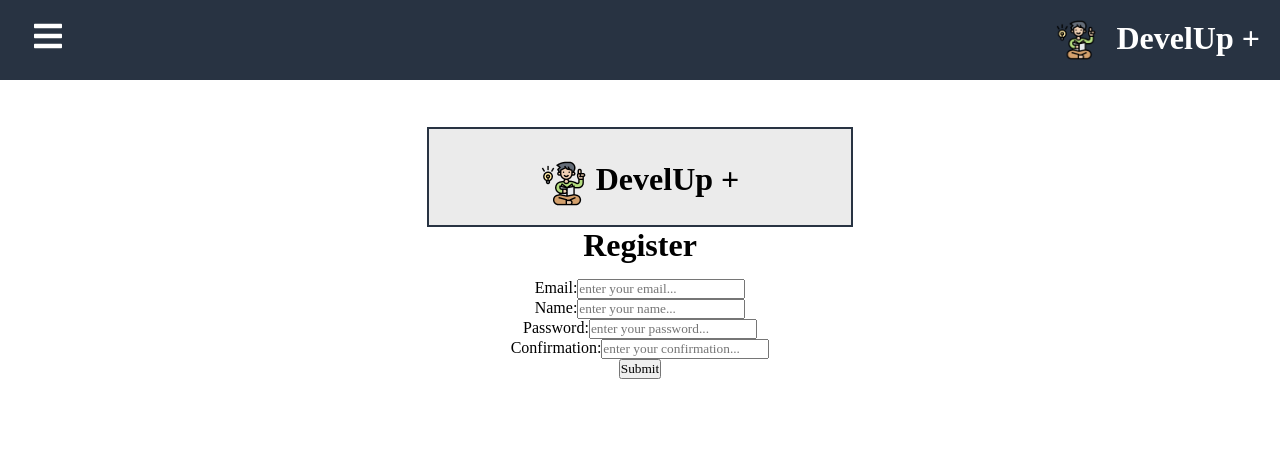
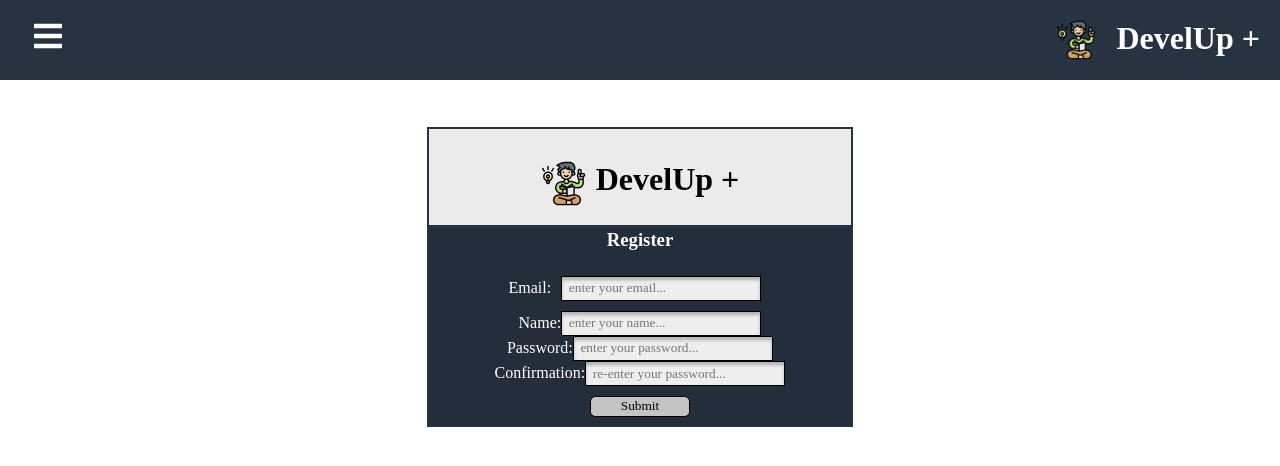
Before and after one commit to br1anlee/Develup-client, a React (Create React App) app: page /signup in a window 1280 px wide. Shown: the top 466 px of the page. Built offline with nearby package versions, Linux system fonts and the light colour scheme; no server answers.

Commit message:
register page

```diff
--- a/src/components/layout/Login.css
+++ b/src/components/layout/Login.css
@@ -89,3 +89,25 @@
 .a-tag:link{
     color: white;
 }
+
+.name{
+  width: 200.28px;
+  height: 25.08px;
+  left: 442.72px;
+  top: 298px;
+  background: linear-gradient(0deg, #EEEEEE, #EEEEEE), #C4C4C4;
+  border: 0.785844px solid #000000;
+  box-sizing: border-box;
+  box-shadow: inset 0px 3.14338px 3.14338px rgba(0, 0, 0, 0.25);
+}
+
+.confirmation {
+  width: 200.28px;
+  height: 25.08px;
+  left: 442.72px;
+  top: 298px;
+  background: linear-gradient(0deg, #EEEEEE, #EEEEEE), #C4C4C4;
+  border: 0.785844px solid #000000;
+  box-sizing: border-box;
+  box-shadow: inset 0px 3.14338px 3.14338px rgba(0, 0, 0, 0.25);
+}
--- a/src/components/pages/Signup.jsx
+++ b/src/components/pages/Signup.jsx
@@ -2,6 +2,7 @@ import { useState } from 'react'
 import axios from 'axios'
 import jwt_decode from 'jwt-decode'
 import { Navigate } from 'react-router-dom'
+import "../layout/Login.css"
 
 
 export default function Register({ currentUser, setCurrentUser }) {
@@ -52,12 +53,13 @@ export default function Register({ currentUser, setCurrentUser }) {
                     <h1>DevelUp +</h1>
                 </div>
           </div>
-    <div className="form-Container">
-      <h1 className="sign-in">Register</h1>
+    <div className="formContainer">
+      <div className="subMain">
+      <h3 className="sign-in">Register</h3>
       <p>{msg}</p>
+    </div>
 
       <form onSubmit={handleSubmit}>
-
         <div>
         <label htmlFor="email">Email:</label>
         <input
@@ -65,7 +67,8 @@ export default function Register({ currentUser, setCurrentUser }) {
           id="email"
           value={form.email}
           onChange={e => setForm({ ...form, email: e.target.value })}
-          placeholder='enter your email...'
+          placeholder='  enter your email...'
+          className="emailInput"
           />
         </div>
 
@@ -76,7 +79,8 @@ export default function Register({ currentUser, setCurrentUser }) {
           id="name"
           value={form.name}
           onChange={e => setForm({ ...form, name: e.target.value })}
-          placeholder='enter your name...'
+          placeholder='  enter your name...'
+          className="name"
           />
         </div>
 
@@ -87,7 +91,8 @@ export default function Register({ currentUser, setCurrentUser }) {
           id="password"
           value={form.password}
           onChange={e => setForm({ ...form, password: e.target.value })}
-          placeholder='enter your password...'
+          placeholder='  enter your password...'
+          className="passwordInput"
           />
         </div>
 
@@ -98,13 +103,13 @@ export default function Register({ currentUser, setCurrentUser }) {
           id="passwordConfirmation"
           value={form.passwordConfirmation}
           onChange={e => setForm({ ...form, passwordConfirmation: e.target.value })}
-          placeholder='enter your confirmation...'
+          placeholder='  re-enter your password...'
+          className="confirmation"
           />
         </div>
+          <button className="enterButton" type="submit">Submit</button>
+          <p>Already have an account? <a href="/" className="a-tag">Click here</a></p>
 
-        <div className="center">
-          <input type="submit" />
-        </div>
       </form>
     </div>
   </div>
```
Also changed, not shown: src/components/pages/Cards.jsx (+15 -0 lines).
